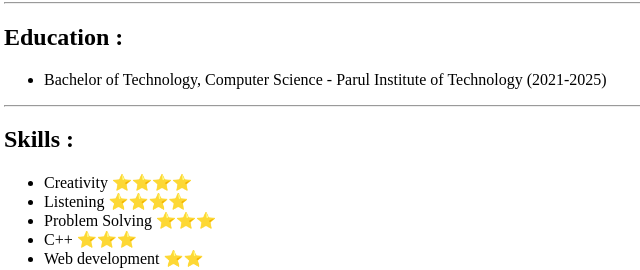
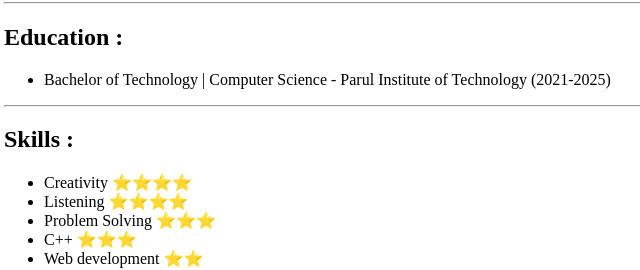
Before and after one commit to ConfusedNewbie/html-Resume, a plain HTML site: page index.html in a window 1280 px wide. Shown: the part 343-613 px from the top of the page, 4-644 px from the left. Drawn offline with Linux system fonts and the light colour scheme.

Commit message:
Update index.html

```diff
--- a/index.html
+++ b/index.html
@@ -13,7 +13,7 @@
     <hr>
     <h2>Education :</h2>
     <ul>
-        <li>Bachelor of Technology, Computer Science - Parul Institute of Technology (2021-2025)</li>
+        <li>Bachelor of Technology | Computer Science - Parul Institute of Technology (2021-2025)</li>
     </ul>
     <hr>
     <h2>Skills :</h2>
```
